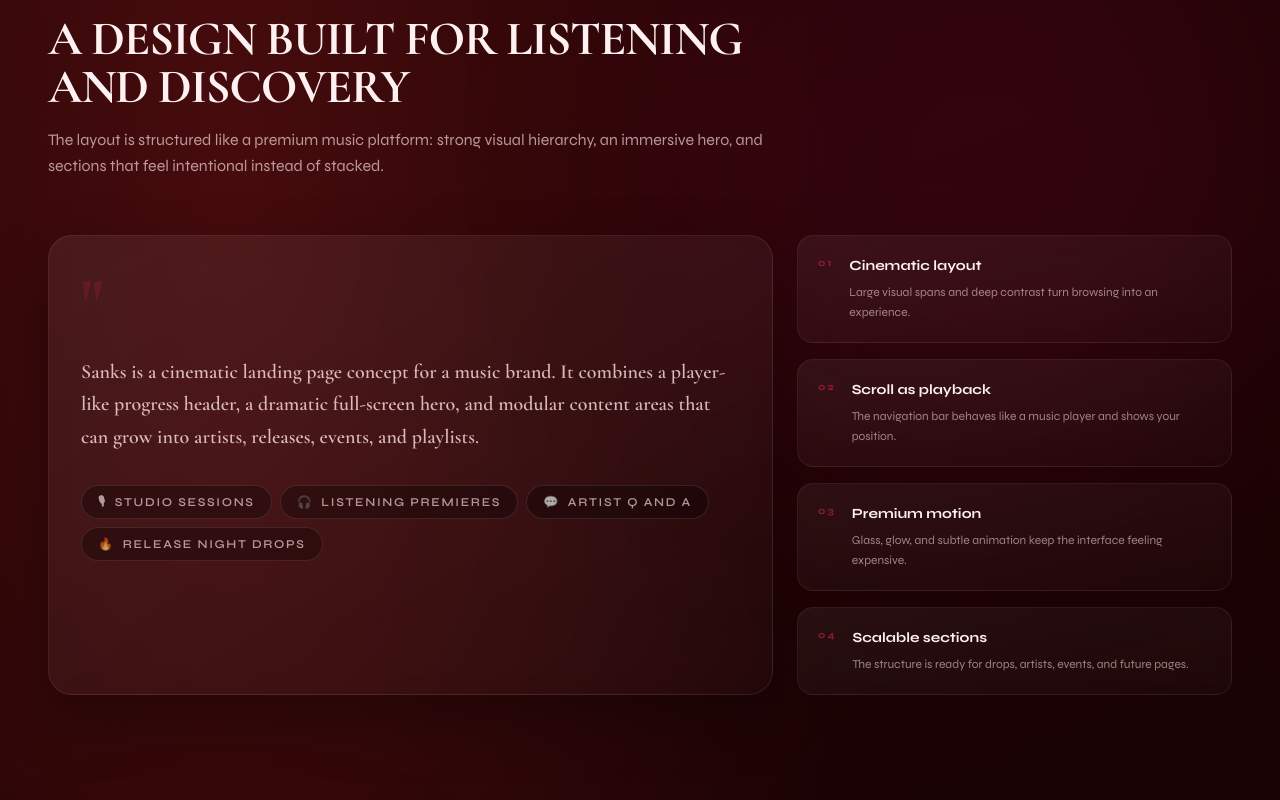
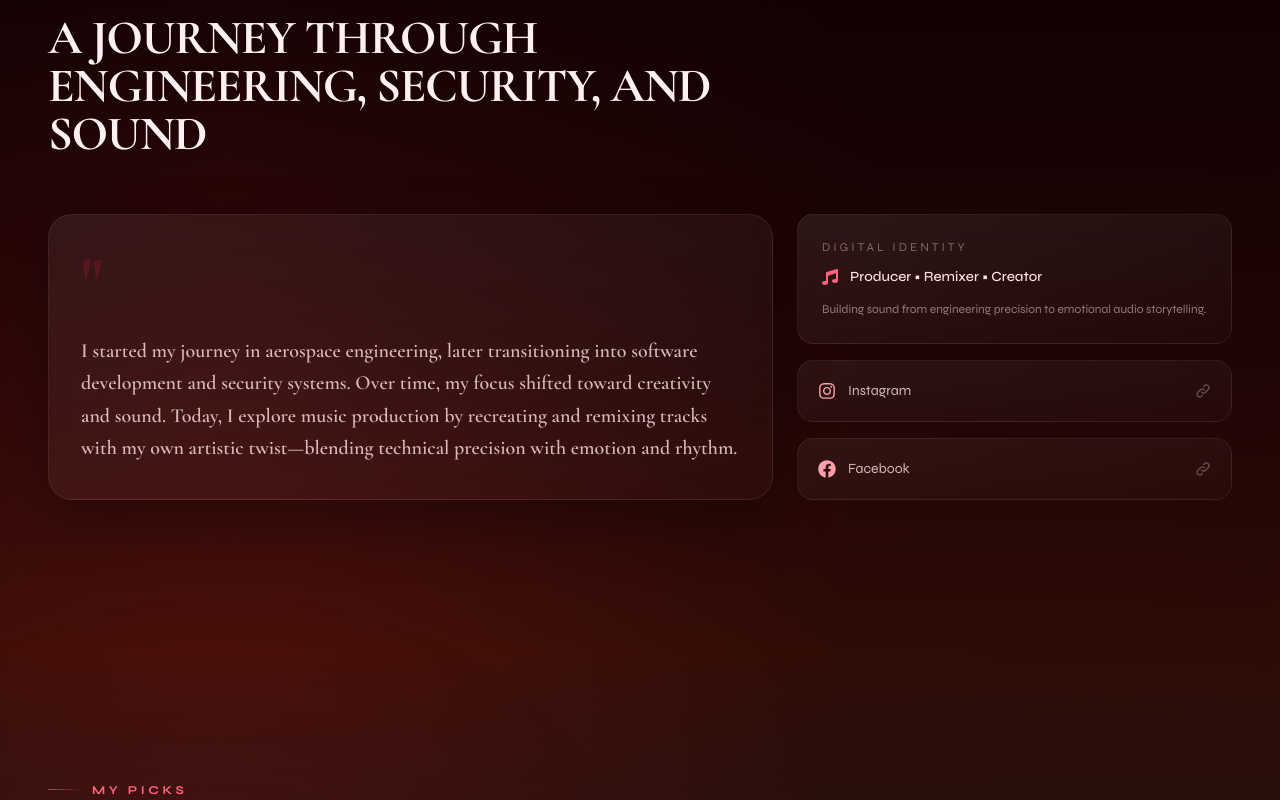
Before and after one commit to SurajAdhikari01/sanks, a React (Vite) app: page / in a window 1280 px wide. Shown: the part 1080-1880 px from the top of the page. Built offline with nearby package versions, Linux system fonts and the light colour scheme.

Commit message:
feat: enhance App component with social links, update section titles, and refine layout styles

```diff
--- a/src/App.jsx
+++ b/src/App.jsx
@@ -1,11 +1,26 @@
 import { useEffect, useRef, useState } from "react";
 import heroImg from "./assets/cover.png";
 import { FaAngleDown } from "react-icons/fa";
+import { FaInstagram, FaFacebook, FaMusic } from "react-icons/fa";
+import { HiOutlineLink } from "react-icons/hi";
+
+const socials = [
+  {
+    name: "Instagram",
+    icon: FaInstagram,
+    link: "https://www.instagram.com/sanket_ts/",
+  },
+  {
+    name: "Facebook",
+    icon: FaFacebook,
+    link: "https://www.facebook.com/sanks.ts",
+  },
+];
 
 const sections = [
   { id: "home", label: "Home" },
   { id: "about", label: "About" },
-  { id: "my picks", label: "My Picks" },
+  { id: "mypicks", label: "My Picks" },
   { id: "platforms", label: "Platforms" },
 ];
 
@@ -88,7 +103,7 @@ const liveMoments = [
   { label: "Release night drops", icon: "🔥" },
 ];
 
-const PLAYER_DURATION_SECONDS = 322;
+const PLAYER_DURATION_SECONDS = 240;
 const WAVEFORM_BARS = [
   0.4, 0.7, 1, 0.6, 0.9, 0.5, 0.8, 0.3, 0.7, 1, 0.6, 0.4, 0.9, 0.5,
 ];
@@ -482,17 +497,13 @@ function App() {
         {/* ═══════════════════ ABOUT ═══════════════════ */}
         <section
           id="about"
-          className="scroll-mt-36 relative overflow-hidden border-t border-white/[0.06] py-24 sm:py-32"
+          className="scroll-mt-36 h-[100vh] relative overflow-hidden bg-linear-to-b from-[#0B0102] to-[#DB5900]/10 py-24 sm:py-32"
         >
-          <div className="pointer-events-none absolute inset-0">
-            <div className="absolute right-0 top-0 h-[600px] w-[600px] rounded-full bg-rose-900/18 blur-[110px]" />
-          </div>
-
           <div className="relative mx-auto max-w-7xl px-4 sm:px-8 lg:px-12">
             <SectionHeading
               kicker="About"
-              title="A design built for listening and discovery"
-              description="The layout is structured like a premium music platform: strong visual hierarchy, an immersive hero, and sections that feel intentional instead of stacked."
+              title="A journey through engineering, security, and sound"
+              description=""
             />
 
             <div className="mt-14 grid gap-6 lg:grid-cols-[1.25fr_0.75fr]">
@@ -505,72 +516,81 @@ function App() {
                 >
                   "
                 </div>
+
                 <p
                   className="text-xl leading-relaxed text-rose-100/80"
                   style={{ fontFamily: "var(--font-display)" }}
                 >
-                  Sanks is a cinematic landing page concept for a music brand.
-                  It combines a player-like progress header, a dramatic
-                  full-screen hero, and modular content areas that can grow into
-                  artists, releases, events, and playlists.
+                  I started my journey in aerospace engineering, later
+                  transitioning into software development and security systems.
+                  Over time, my focus shifted toward creativity and sound.
+                  Today, I explore music production by recreating and remixing
+                  tracks with my own artistic twist—blending technical precision
+                  with emotion and rhythm.
                 </p>
-                <div className="mt-8 flex flex-wrap gap-2">
-                  {liveMoments.map((m) => (
-                    <span
-                      key={m.label}
-                      className="flex items-center gap-2 rounded-full border border-white/10 bg-black/30 px-4 py-2 text-xs font-semibold uppercase tracking-[0.14em] text-rose-100/65"
-                      style={{ fontFamily: "var(--font-ui)" }}
-                    >
-                      <span>{m.icon}</span>
-                      {m.label}
-                    </span>
-                  ))}
-                </div>
               </div>
 
-              {/* Highlight cards */}
               <div className="grid gap-4">
-                {aboutHighlights.map((item) => (
-                  <article
-                    key={item.title}
-                    className="sanks-card group relative overflow-hidden rounded-2xl border border-white/[0.07] bg-gradient-to-br from-white/[0.06] to-white/[0.02] p-5 backdrop-blur-md"
-                  >
-                    <div className="flex items-start gap-4">
-                      <span
-                        className="shrink-0 text-[10px] font-bold tracking-[0.2em] text-rose-500/50"
-                        style={{ fontFamily: "var(--font-ui)" }}
-                      >
-                        {item.num}
-                      </span>
-                      <div>
-                        <p className="text-sm font-bold text-rose-50">
-                          {item.title}
-                        </p>
-                        <p className="mt-1.5 text-xs leading-5 text-rose-100/55">
-                          {item.text}
-                        </p>
+                {/* Identity Card */}
+                <div className="sanks-card rounded-2xl border border-white/[0.07] bg-gradient-to-br from-white/[0.08] to-white/[0.02] p-6 backdrop-blur-md">
+                  <p className="text-xs uppercase tracking-[0.25em] text-rose-100/40">
+                    Digital Identity
+                  </p>
+
+                  <div className="mt-3 flex items-center gap-3 text-rose-100">
+                    <FaMusic className="text-rose-400" />
+                    <span className="text-sm font-medium">
+                      Producer • Remixer • Creator
+                    </span>
+                  </div>
+
+                  <p className="mt-3 text-xs leading-5 text-rose-100/50">
+                    Building sound from engineering precision to emotional audio
+                    storytelling.
+                  </p>
+                </div>
+
+                {/* Socials */}
+                {socials.map((s) => {
+                  const Icon = s.icon;
+                  return (
+                    <a
+                      key={s.name}
+                      href={s.link}
+                      target="_blank"
+                      rel="noreferrer"
+                      className="group flex items-center justify-between rounded-2xl border border-white/[0.07] bg-gradient-to-br from-white/[0.06] to-white/[0.02] p-5 backdrop-blur-md transition-all hover:scale-[1.02] hover:border-rose-500/30"
+                    >
+                      <div className="flex items-center gap-3">
+                        <Icon className="text-lg text-rose-300 group-hover:text-rose-200 transition" />
+                        <span className="text-sm text-rose-100/80">
+                          {s.name}
+                        </span>
                       </div>
-                    </div>
-                    {/* Hover glow line */}
-                    <div className="absolute bottom-0 left-0 right-0 h-px scale-x-0 bg-gradient-to-r from-rose-600 to-pink-400 opacity-0 transition-all duration-300 group-hover:scale-x-100 group-hover:opacity-100" />
-                  </article>
-                ))}
+
+                      <HiOutlineLink className="text-rose-100/30 group-hover:text-rose-200 transition" />
+                    </a>
+                  );
+                })}
               </div>
             </div>
           </div>
         </section>
 
         {/* ═══════════════════ ARTISTS ═══════════════════ */}
-        <section id="artists" className="scroll-mt-36 relative py-24 sm:py-32">
+        <section
+          id="mypicks"
+          className="scroll-mt-36 relative py-24 sm:py-32 bg-linear-to-b from-[#DB5900]/10 to-[#1C1C1C]"
+        >
           <div className="pointer-events-none absolute inset-0">
             <div className="absolute left-0 top-1/2 h-[450px] w-[450px] -translate-y-1/2 rounded-full bg-rose-900/14 blur-[130px]" />
           </div>
 
-          <div className="relative mx-auto max-w-7xl px-4 sm:px-8 lg:px-12">
+          <div className="relative mx-auto max-w-7xl px-4 sm:px-8 lg:px-12 bg-[#DB]">
             <SectionHeading
-              kicker="Artists"
-              title="Featured creators"
-              description="Hand-picked artists and producers presented with a richer visual system so each card feels like part of the brand."
+              kicker="My Picks"
+              title="Selected sounds and inspirations"
+              description="A personal collection of artists, producers, and sonic styles that shape my creative direction and music identity."
             />
 
             <div className="mt-14 grid gap-5 sm:grid-cols-2 lg:grid-cols-4">
```
